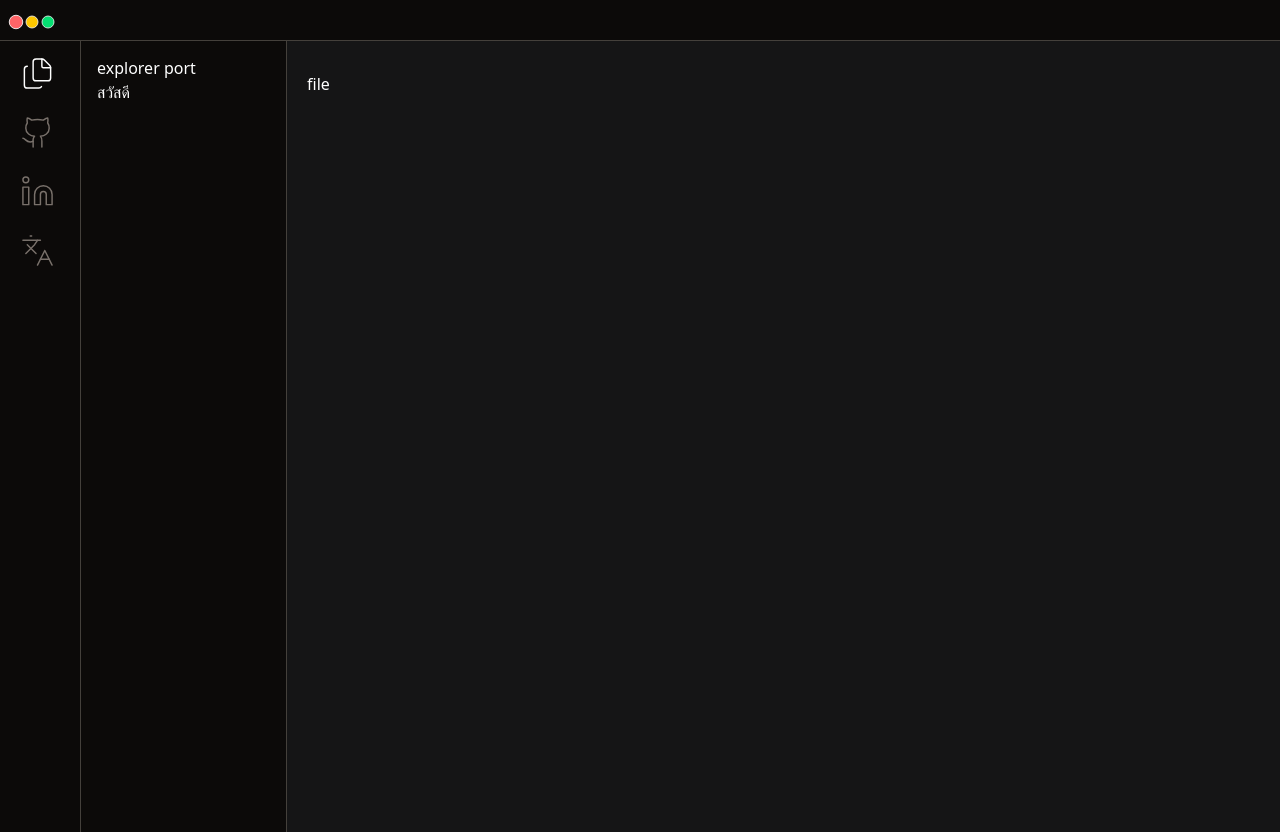
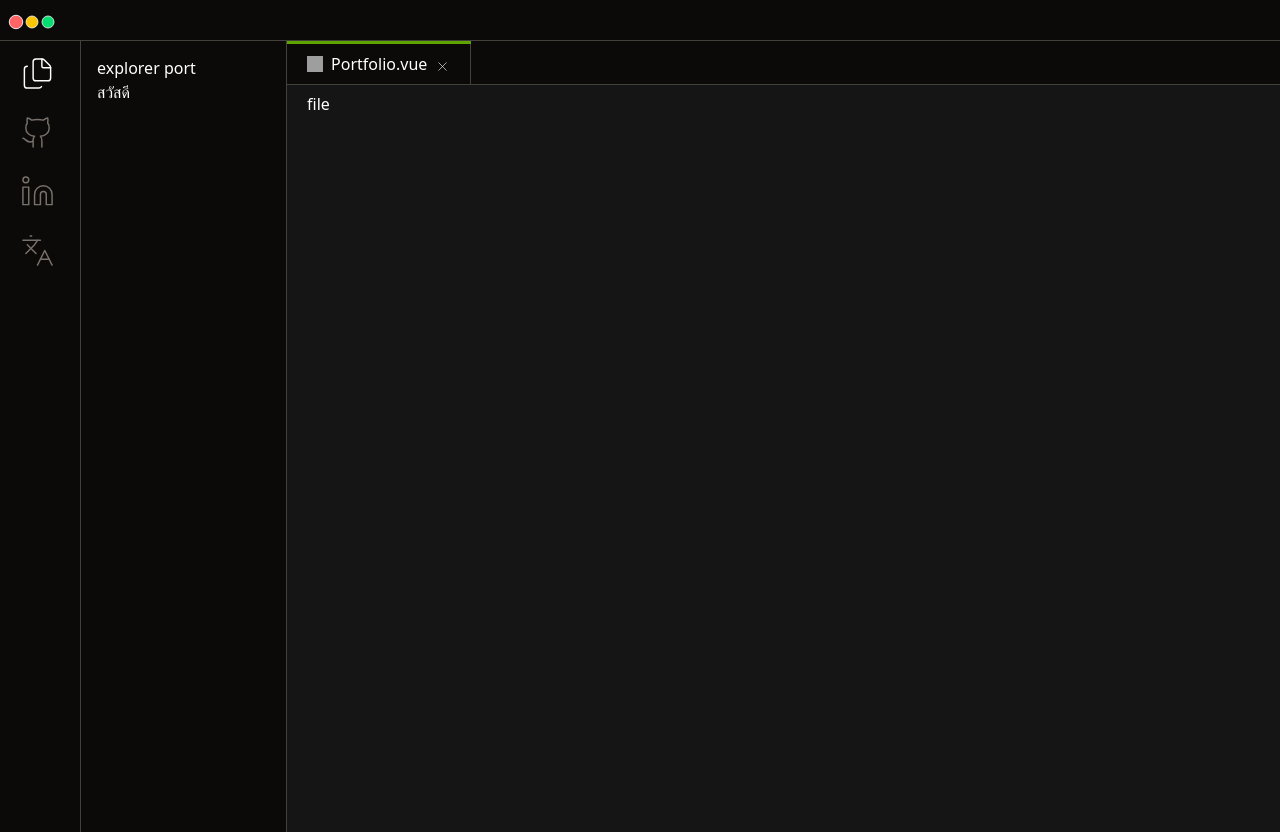
Before and after one commit to balldev1/portfolio, a Vue app in the folder frontend/: page / in a window 1280 px wide. Built offline with nearby package versions, Linux system fonts and the light colour scheme; grey boxes are pictures that could not be loaded.

Commit message:
ontop.vue

```diff
--- a/frontend/src/App.vue
+++ b/frontend/src/App.vue
@@ -23,7 +23,11 @@
           showFile ? 'ml-0' : 'ml-11',
         ]"
       >
-        <div class="p-5 mt-5"><RouterView /></div>
+        <Ontop @toggle-ontop="toggleFile" />
+        <!-- content -->
+        <div>
+          <div class="p-5 mt-10"><RouterView /></div>
+        </div>
       </div>
     </div>
   </div>
@@ -32,7 +36,7 @@
 import { ref } from "vue";
 import Layout from "./components/main/Layout.vue";
 import Header from "./components/main/Header.vue";
-
+import Ontop from "./components/main/Ontop.vue";
 import { useI18n } from "vue-i18n";
 
 const { t } = useI18n();
--- a/frontend/src/components/main/Layout.vue
+++ b/frontend/src/components/main/Layout.vue
@@ -40,14 +40,6 @@
 
 <script setup>
 import { Files, Github, Linkedin, Languages } from "lucide-vue-next";
-import { useI18n } from "vue-i18n";
-
-const { t, locale } = useI18n();
-
-const toggleLang = () => {
-  locale.value = locale.value === "th" ? "en" : "th";
-  localStorage.setItem("language", locale.value);
-};
 
 const emit = defineEmits(["toggle-file"]);
 
--- /dev/null
+++ b/frontend/src/components/main/Ontop.vue
@@ -0,0 +1,23 @@
+<template>
+  <div class="bg-stone-950 w-full fixed mt-2 border-b-[1px] border-stone-700">
+    <div class="flex items-center">
+      <div class="border-t-4 border-lime-600">
+        <div
+          class="border-r-[1px] border-stone-700 p-2 px-5 flex items-center space-x-2"
+        >
+          <img
+            src="https://v2.vuejs.org/images/logo.svg"
+            alt="Vue Logo"
+            class="w-4 h-4"
+          />
+          <span>Portfolio.vue</span>
+          <X size="15" :stroke-width="1" class="mt-1" />
+        </div>
+      </div>
+    </div>
+  </div>
+</template>
+
+<script setup>
+import { X } from "lucide-vue-next";
+</script>
```
